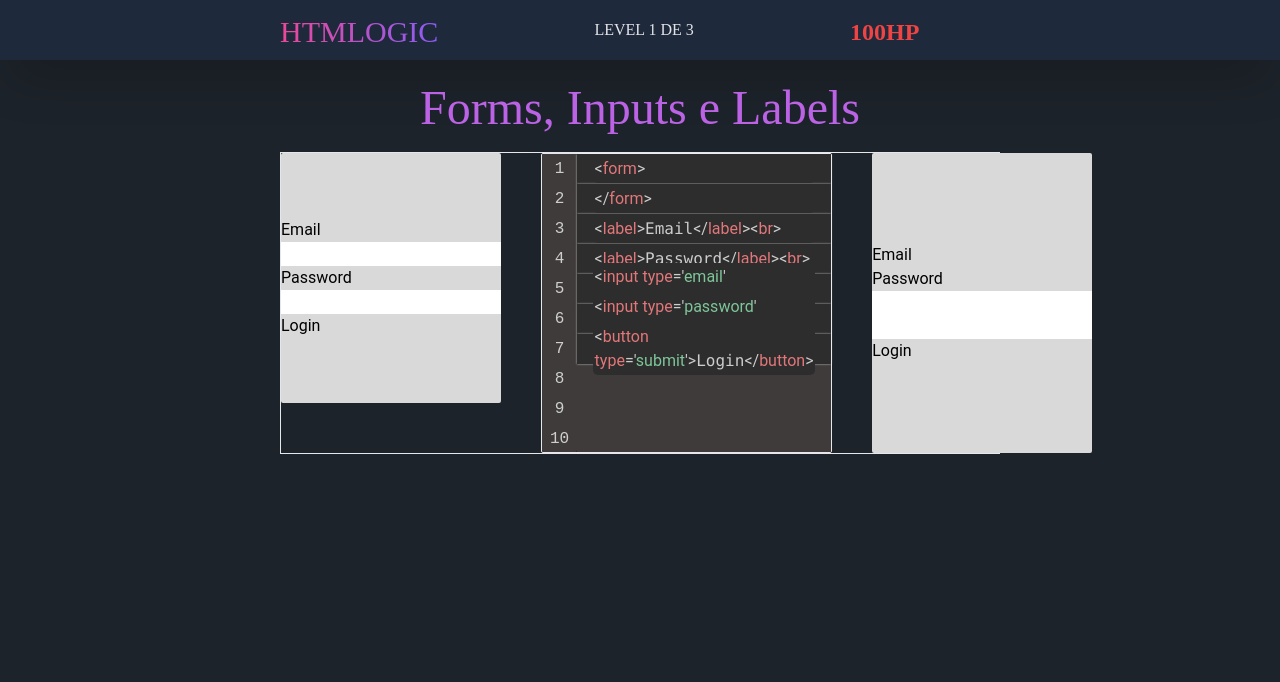
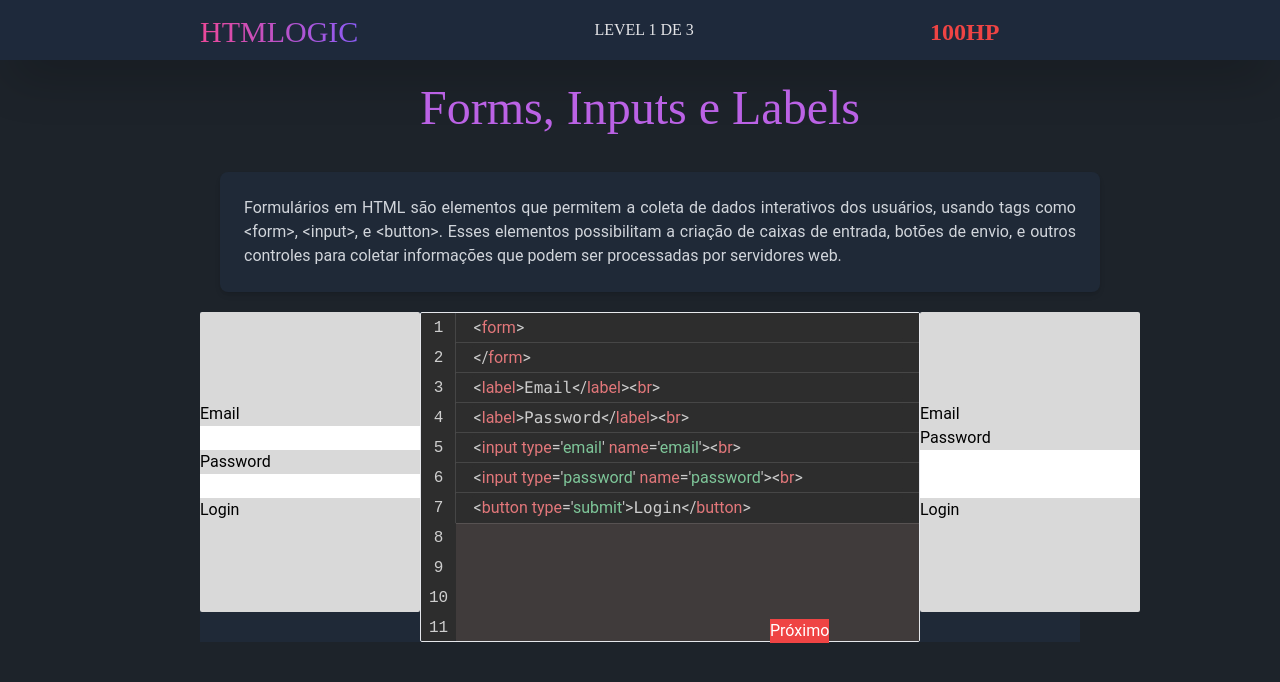
Before and after one commit to JoseVitorOliveira/HtmLogic, a React (Create React App) app: page / in a window 1280 px wide. Shown: the top 682 px of the page. Built offline with nearby package versions, Linux system fonts and the light colour scheme.

Commit message:
support to instructions and styling

```diff
--- a/src/components/Card.tsx
+++ b/src/components/Card.tsx
@@ -2,14 +2,13 @@ import type { Identifier, XYCoord } from "dnd-core";
 import type { FC } from "react";
 import { useRef } from "react";
 import { useDrag, useDrop } from "react-dnd";
-
 import { ItemTypes } from "../ItemTypes";
 import Code from "./SyntaxHighlighter";
 
 const style = {
   padding: "0.5rem 1rem",
   backgroundColor: "#2D2D2D",
-  boxShadow: "0 0 2px rgba(255, 255, 255, 0.7)",
+  boxShadow: "0 0 1px rgba(255, 255, 255, 0.7)",
   color: "black",
   display: "flex",
   justifyContent: "center",
@@ -17,8 +16,6 @@ const style = {
   cursor: "grab",
   width: "100%",
   height: "30px",
-  fontSize: "16px",
-  fontFamily: "monospace",
 };
 
 export interface CardProps {
--- a/src/components/CodePanel.tsx
+++ b/src/components/CodePanel.tsx
@@ -16,11 +16,11 @@ const CardsContainer: FC<CardsContainerProps> = ({
   moveCard,
   renderCard,
 }) => {
-  const linesOfCode = [1, 2, 3, 4, 5, 6, 7, 8, 9, 10];
+  const linesOfCode = [1, 2, 3, 4, 5, 6, 7, 8, 9, 10, 11];
 
   return (
-    <div className="flex justify-between h-[300px] rounded-sm border">
-      <div className="bg-[#403b3b] text-white w-[35px] rounded-sm select-none">
+    <div className="flex justify-between h-[330px] w-[500px] rounded-sm border">
+      <div className="bg-[#2D2D2D] text-white w-[35px] rounded-sm select-none">
         {linesOfCode.map((line) => (
           <div
             className="flex justify-center lines_font py-[0.2rem] text-[#cecece] h-[30px]"
@@ -32,9 +32,6 @@ const CardsContainer: FC<CardsContainerProps> = ({
       </div>
       <div className="flex-1 bg-[#403b3b]">
         <div>{cards.map((card, i) => renderCard(card, i))}</div>
-        {isOrderIncorrect ? (
-          <p className="text-red-500">The order is incorrect. -10hp</p>
-        ) : null}
       </div>
     </div>
   );
--- a/src/components/Container.tsx
+++ b/src/components/Container.tsx
@@ -125,33 +125,39 @@ export const Container: FC = () => {
   return (
     <>
       <Header level={level} hp={hp} />
-      <div className="mx-[280px]">
+      <div className="mx-[200px]">
         <div className="w-full mt-6 flex justify-center">
           <span className="title_font text-[#BB62E5] text-5xl mb-5">
             {title}
           </span>
         </div>
-        <div className="flex justify-evenly border w-full content-center gap-6">
-          <div className="flex gap-10">
+        <div className="w-full flex m-5 items-center justify-center">
+          <div className="max-w-4xl p-6 bg-gray-800 rounded-lg shadow-md text-white text-center">
+            <p className="text-gray-300 text-justify">{instructions}</p>
+          </div>
+        </div>
+        <div className="flex justify-around w-full bg-gray-800">
           {/* objetivo */}
-            <div className="bg-[#D9D9D9] rounded-sm h-[250px] flex justify-center items-center">
+          <div className="bg-[#D9D9D9] rounded-sm h-[300px] w-[250px] flex justify-center items-center">
             <HTMLPreview htmlPreview={buildHtmlString(correctOrder)} />
           </div>
           {/* dnd */}
-            <div>
+          <div className="relative">
             <CodePanel
               cards={cards}
               isOrderIncorrect={isOrderIncorrect}
               moveCard={moveCard}
               renderCard={renderCard}
             />
+            <button
+              className="bg-red-500 position_absolute rounded-none text-white"
+              onClick={checkOrder}
+            >
+              Próximo
+            </button>
           </div>
-            {/*             <button className="bg-red-500" onClick={checkOrder}>
-              Próximo
-            </button> */}
-            <div className="bg-[#D9D9D9] rounded-sm flex justify-center items-center">
+          <div className="bg-[#D9D9D9] rounded-sm h-[300px] w-[250px] flex justify-center items-center">
             <HTMLPreview htmlPreview={htmlPreview} />
-            </div>
           </div>
         </div>
         <Modal
--- a/src/components/Header.tsx
+++ b/src/components/Header.tsx
@@ -7,7 +7,7 @@ interface HeaderProps {
 
 const Header = ({ level, hp }: HeaderProps) => {
   return (
-    <header className="px-[280px] select-none flex justify-between items-center h-[60px] shadow-2xl bg-slate-800">
+    <header className="px-[200px] select-none flex justify-between items-center h-[60px] shadow-2xl bg-slate-800">
       <h1 className="grandient_logo logo_font text-3xl uppercase mt-1">
         HtmLogic
       </h1>
--- a/src/levels.ts
+++ b/src/levels.ts
@@ -15,7 +15,8 @@ export const levels: Level[] = [
   {
     level: "1 de 3",
     title: "Forms, Inputs e Labels",
-    instructions: "Instruções 1",
+    instructions:
+      "Formulários em HTML são elementos que permitem a coleta de dados interativos dos usuários, usando tags como <form>, <input>, e <button>. Esses elementos possibilitam a criação de caixas de entrada, botões de envio, e outros controles para coletar informações que podem ser processadas por servidores web.",
     cards: [
       { id: 1, text: "<form>" },
       { id: 2, text: "</form>" },
--- a/src/styles.css
+++ b/src/styles.css
@@ -33,8 +33,10 @@ html {
   }
 }
 
-.custom_bottom {
-  bottom: 188px;
+.position_absolute {
+  position: absolute;
+  top: 93%;
+  left: 70%;
 }
 
 .logo_font {
@@ -48,3 +50,20 @@ html {
 .lines_font {
   font-family: "Courier New", Courier, monospace;
 }
+
+/* inside the containers */
+
+/* it works */
+
+/* .button_preview button {
+  background-color: #1d232a;
+  border: 1px solid #1d232a;
+  border-radius: 5px;
+  color: #fff;
+  padding: 10px 20px;
+  font-size: 16px;
+  font-weight: 500;
+  cursor: pointer;
+  transition: all 0.3s ease-in-out;
+}
+ */
```
Also changed, not shown: toDo.txt. Lines whose indentation alone changed are shown as unchanged.
